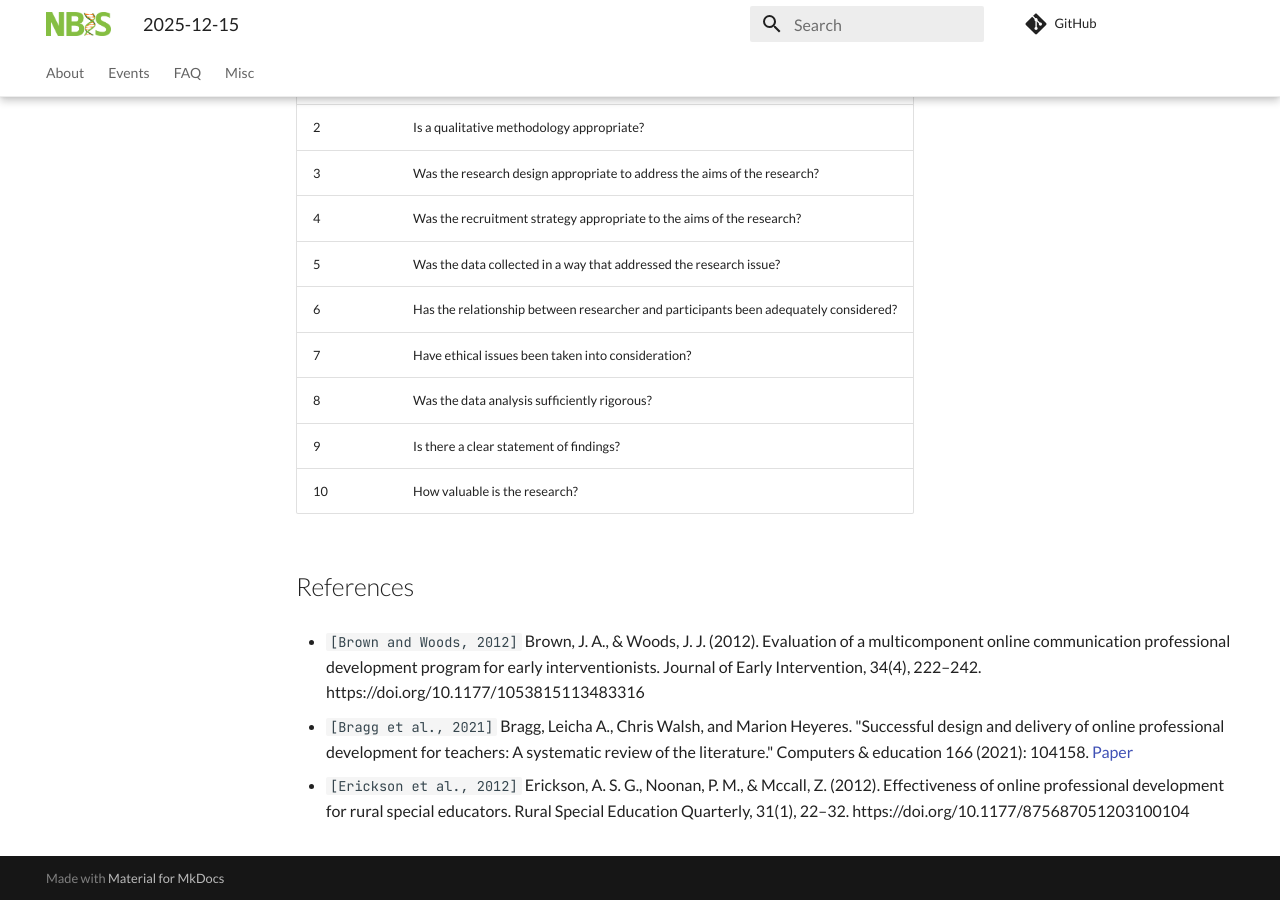
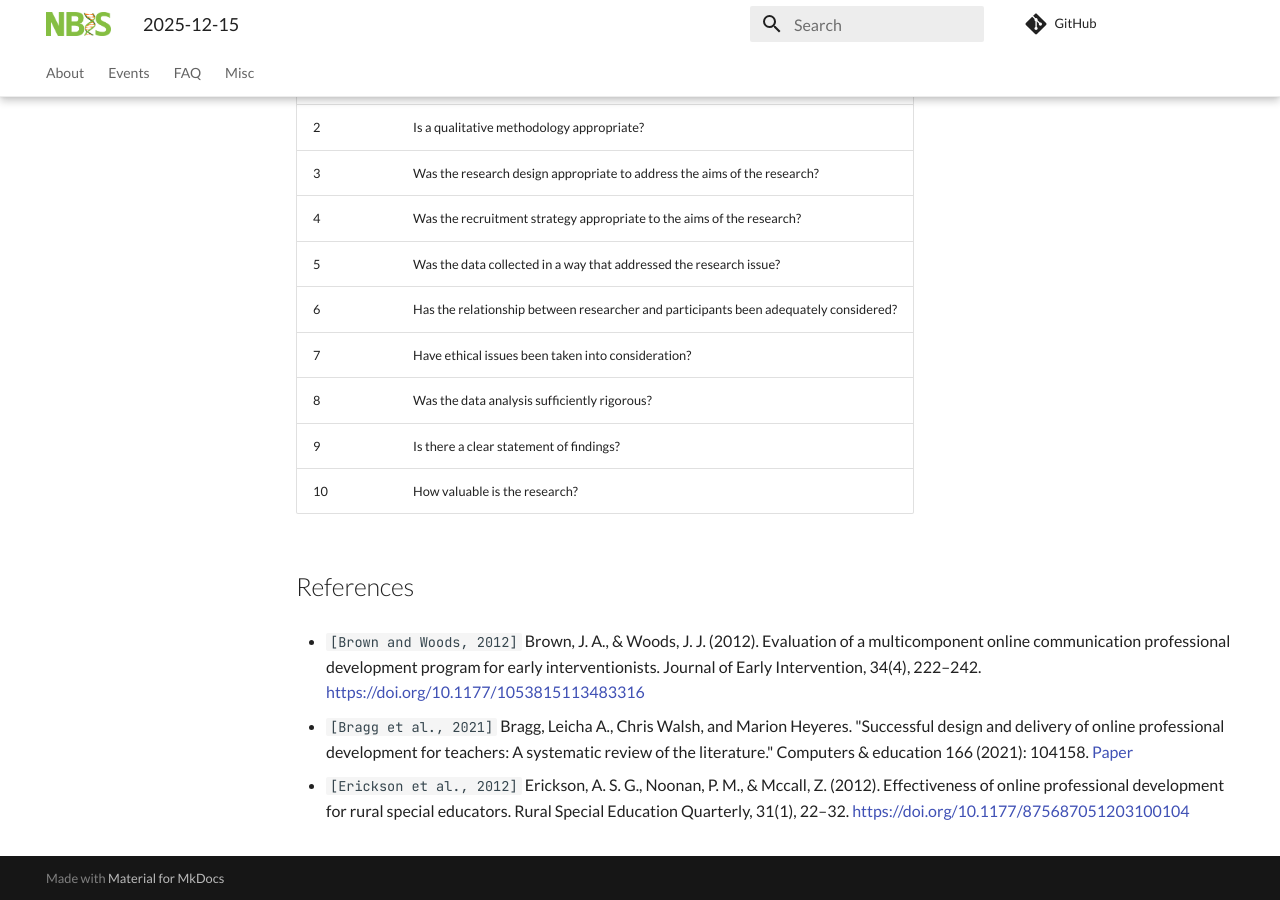
Before and after one commit to NBISweden/teaching_literature_club, an MkDocs documentation site: the page built from docs/events/20251215/README.md, in a window 1280 px wide and 900 px high, scrolled down 4947 px. Built offline with MkDocs 1.6.1 and Material for MkDocs 9.7.7, drawn with Linux system fonts in a browser that asks for light colours; comment, search, counter and statistics services are not loaded.

Commit message:
Fix Markdown

```diff
--- a/docs/events/20251215/README.md
+++ b/docs/events/20251215/README.md
@@ -131,12 +131,16 @@
 blue dot indicates that either the effect is clear or that there
 are multiple studies.
 
+<!-- markdownlint-disable MD013 --><!-- Tables cannot be split up over lines, hence will break 80 characters per line -->
+
 First author     |Effect found                                                                                                              |EPHPP score|CASP score
 -----------------|--------------------------------------------------------------------------------------------------------------------------|-----------|----------
 Erickson         |Increased level of competency to **apply** and implement research-based practices of secondary transition in the classroom|Weak       |Strong
 Magidin de Kramer|Significant positive effects on vocabulary, ELA knowledge, and instructional writing **practices**                        |Weak       |.
 Masters          |Improved instructional practices                                                                                          |Weak       |.
 Orleans          |Improved teaching practice                                                                                                |Weak       |Moderate
+
+<!-- markdownlint-enable MD013 -->
 
 OK, lets try `[Erickson et al., 2012]` as it seems to be the best done research
 of the 4 papers that had an effect on actual teaching.
@@ -155,14 +159,18 @@
 
 No effect of a teachers course in grades of learners:
 
+<!-- markdownlint-disable MD013 --><!-- Tables cannot be split up over lines, hence will break 80 characters per line -->
+
 Study            |Effect on learners
------------------|-------------------------------
+-----------------|-------------------------------------------------------------------------------------------
 Dash             |None
 Goldenberg       |None
 Griffin          |None
 Magidin de Kramer|Reading comprehension practices
 O'Dwyer          |Larger changes in student content knowledge scores (only at an 8th-grade Mathematics trial)
 Orleans          |?Increased scores in achievement (unsure if this is about learners or teachers)
+
+<!-- markdownlint-enable MD013 -->
 
 
 ## Table 1 shows the outcome
@@ -228,7 +240,7 @@
 9   |Is there a clear statement of findings?
 10  |How valuable is the research?
 
-
+<!-- markdownlint-enable MD013 -->
 
 ## References
 
@@ -237,7 +249,7 @@
   Evaluation of a multicomponent online communication professional
   development program for early interventionists.
   Journal of Early Intervention, 34(4), 222–242.
-  https://doi.org/10.1177/1053815113483316
+  <https://doi.org/10.1177/1053815113483316>
 
 - `[Bragg et al., 2021]`
   Bragg, Leicha A., Chris Walsh, and Marion Heyeres.
@@ -250,4 +262,4 @@
   Erickson, A. S. G., Noonan, P. M., & Mccall, Z. (2012).
   Effectiveness of online professional development for rural special educators.
   Rural Special Education Quarterly, 31(1), 22–32.
-  https://doi.org/10.1177/875687051203100104
+  <https://doi.org/10.1177/875687051203100104>
```
Also changed, not shown: other parts of docs/events/20251215/README.md (+8 -4 lines).
